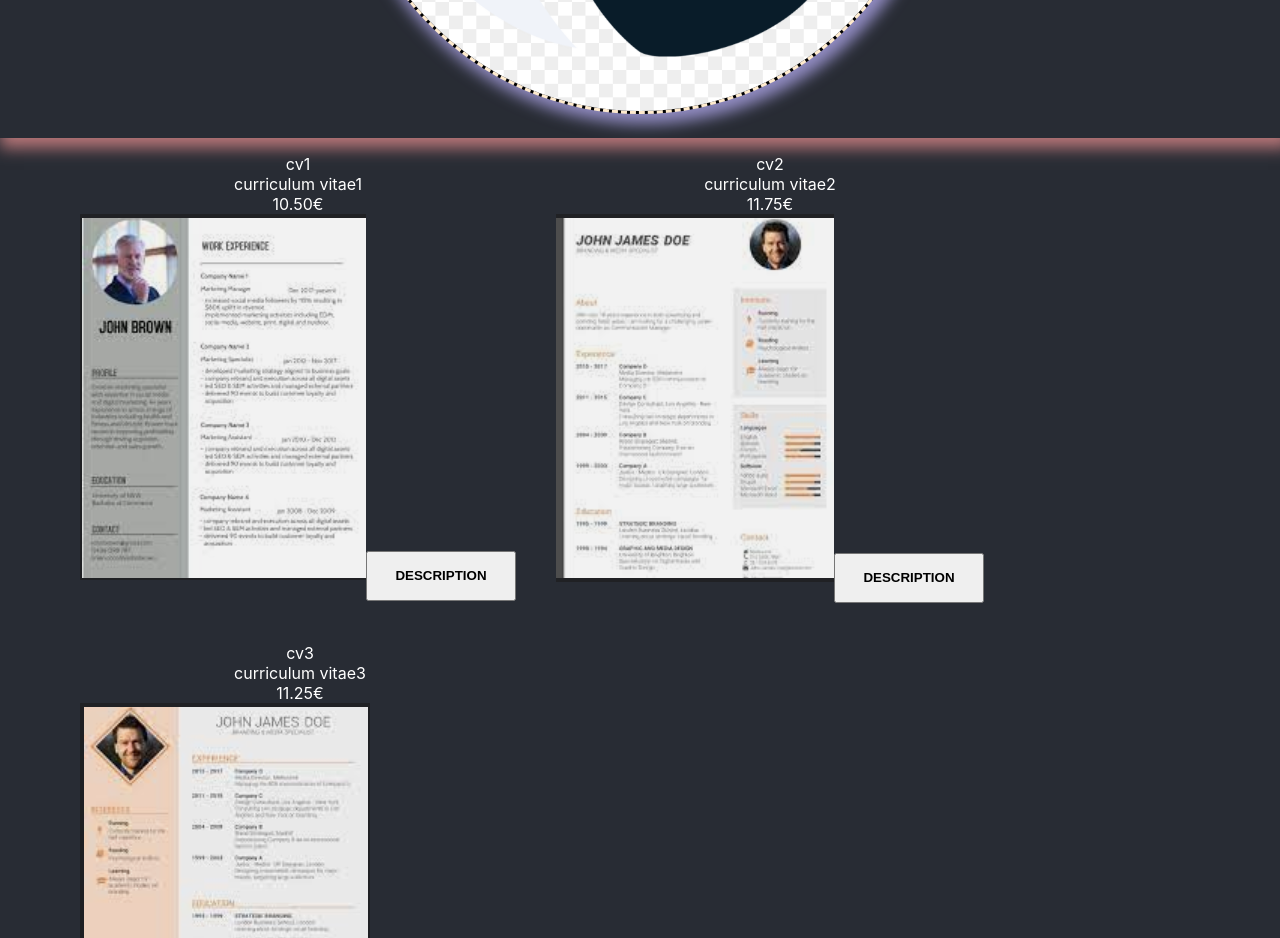
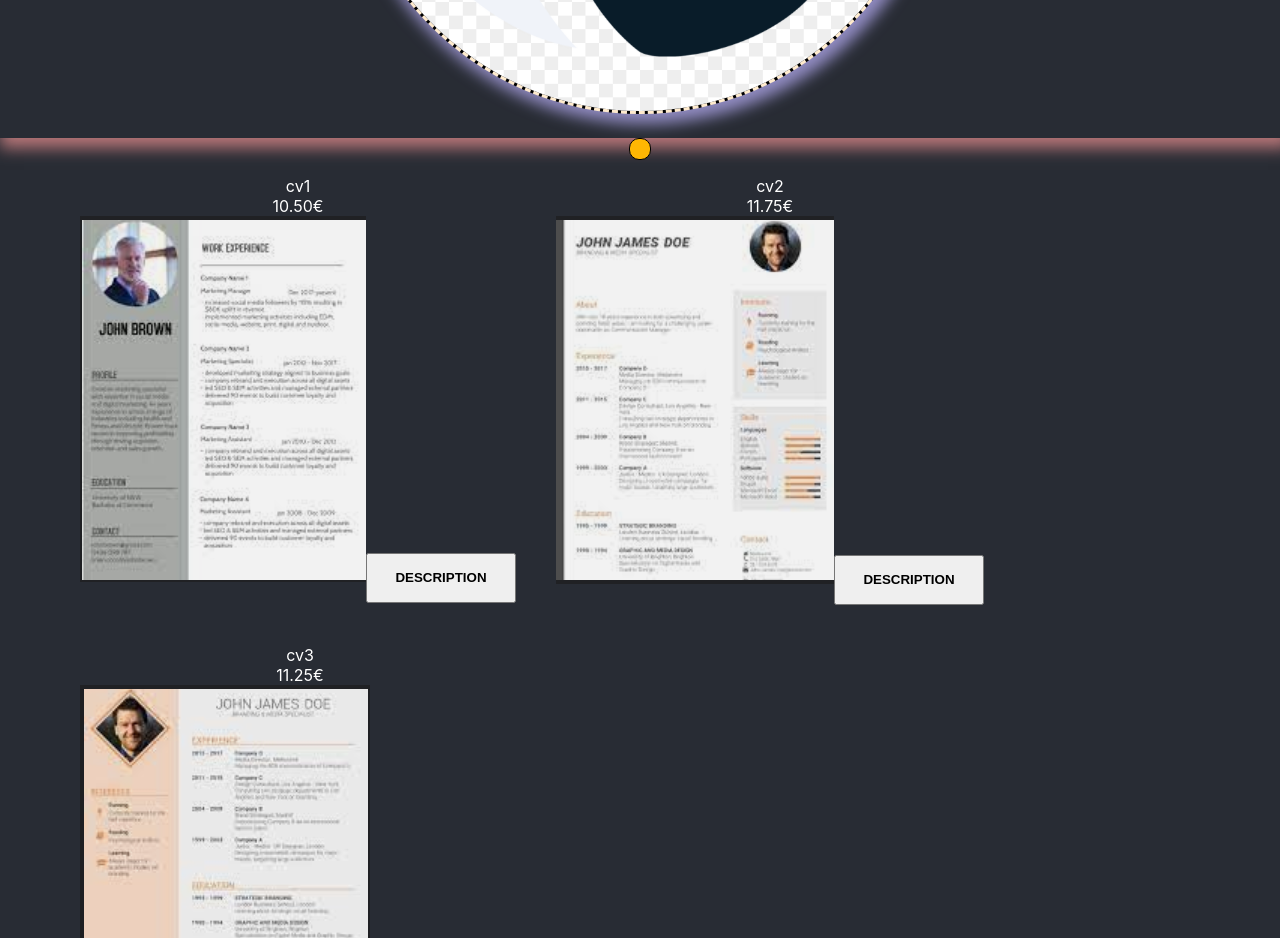
Before and after one commit to SabrinaMouginot/Projet-react, a React (Create React App) app in the folder amber-web/: page / in a window 1280 px wide. Shown: the part 840-1778 px from the top of the page. Built offline with nearby package versions, Linux system fonts and the light colour scheme.

Commit message:
jai réussi à activer le menu de couleurs et j'ai créer le code pour le panier (à revoir)

```diff
--- a/amber-web/src/App.js
+++ b/amber-web/src/App.js
@@ -1,32 +1,24 @@
-import Headerperso from './components/headerperso.js';
-import Footer from './components/footer.js';
-import logo from './logo.svg';
-import './App.css';
-import TableObjet from './components/tableObject.js';
-// import ColorPickerMenu from './components/color-picker-menu.js';
+import Headerperso from "./components/headerperso.js";
+import Footer from "./components/footer.js";
+import logo from "./logo.svg";
+import "./App.css";
+import TableObjet from "./components/tableObject.js";
+import ColorPickerMenu from "./components/color-picker-menu.js";
+// import ProductList from "./components/productslist.js";
+// import Cart from "./components/cart.js";
 
 function App() {
   return (
     <div className="App">
-      < Headerperso />
-      <TableObjet/>
-      {/* < ColorPickerMenu /> */}
+      <Headerperso />
+      <ColorPickerMenu />
+      <TableObjet />
       <header className="App-header">
         <img src={logo} className="App-logo" alt="logo" />
-        {/* <p>
-          Edit <code>src/App.js</code> and save to reload.
-        </p>
-        <a
-          className="App-link"
-          href="https://reactjs.org"
-          target="_blank"
-          rel="noopener noreferrer"
-        >
-          Learn React
-        //</a> */}
+        {/* <ProductList />
+        <Cart /> */}
       </header>
-      < Footer />
-
+      <Footer />
     </div>
   );
 }
--- /dev/null
+++ b/amber-web/src/components/cart.js
@@ -0,0 +1,23 @@
+// function Cart() {
+//   const template1Price = 10.50;
+//   const template2Price = 11.75;
+//   const template3Price = 11.25;
+
+//   return (
+//     <div className="affichage">
+//       <h2>Votre Panier</h2>
+//       <ul>
+//         <li>Thème CV 1 : {template1Price} €</li>
+//         <li>Thème CV 2 : {template2Price} €</li>
+//         <li>Thème CV 3 : {template3Price} €</li>
+//       </ul>
+//       Total :
+//       {template1Price +
+//         template2Price +
+//         template3Price
+//           }
+//       €
+//     </div>
+//   );
+// }
+// export default Cart;
--- /dev/null
+++ b/amber-web/src/components/productslist.css
@@ -0,0 +1,24 @@
+/* .cv_icon {
+  width: 9rem;
+}
+.listProductstyle{
+  max-width: 1300px;
+}
+
+.listProductstyle ul {
+ display: flex;
+ flex-wrap: wrap;
+}
+
+li {
+  display: flex;
+  flex-direction: column;
+  align-items: center;
+  list-style: none;
+  width: 180px;
+  margin: 20px;
+}
+
+button {
+  margin: 10px;
+} */
--- /dev/null
+++ b/amber-web/src/components/productslist.js
@@ -0,0 +1,32 @@
+// import "../components/productslist.css";
+
+// import cv1 from "../assets/cv1.png";
+// import cv2 from "../assets/cv2.png";
+// import cv3 from "../assets/cv3.png";
+
+// function productsList() {
+//   return (
+//     <div className="listProductstyle">
+//       <h2>Liste des produits</h2>
+//       <ul>
+//         <li>
+//           <h3>Thème CV 1</h3>
+//           <img src={cv1} className="cv_icon" alt="logo" />
+//           <button>Ajouter au panier</button>
+//         </li>
+//         <li>
+//           <h3>Thème CV 2</h3>
+//           <img src={cv2} className="cv_icon" alt="logo" />
+//           <button>Ajouter au panier</button>
+//         </li>
+//         <li>
+//           <h3>Thème CV 3</h3>
+//           <img src={cv3} className="cv_icon" alt="logo" />
+//           <button>Ajouter au panier</button>
+//         </li>
+//       </ul>
+//     </div>
+//   );
+// }
+
+// export default productsList;
--- a/amber-web/src/components/tableObject.js
+++ b/amber-web/src/components/tableObject.js
@@ -17,12 +17,12 @@ export default function objetsListfun() {
     return (
       <ul class="liste">
         {objetsList.map(({ name, description, price, image }) => (
-            <ul >
+          <ul>
             <li> {name} </li>
-                <li> {description} </li>
             <li> {price} </li>
             <img src={image} class="imageCv" />
             {/* < href={description} */}
+            {/* <li> {description} </li> */}
             <button onClick={() => handleClick(description)}>
               DESCRIPTION
             </button>
@@ -32,5 +32,5 @@ export default function objetsListfun() {
           </ul>
         ))}
       </ul>
-    )
+    );
 }
```
Also changed, not shown: amber-web/src/components/color-picker-menu.js (+4 -3 lines), 2 other files (tests, documents, lock files or other folders). Lines whose indentation alone changed are shown as unchanged.
